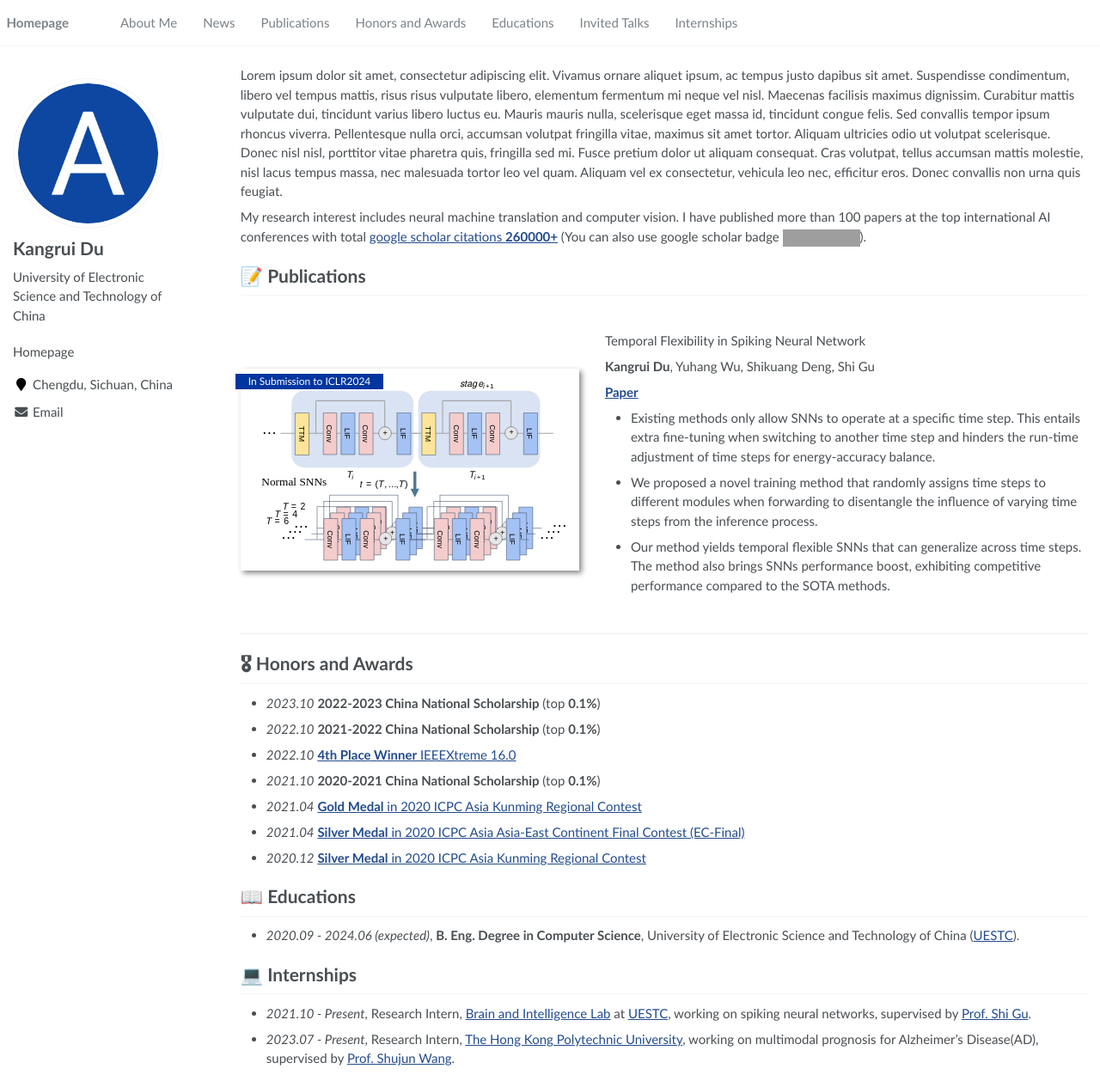
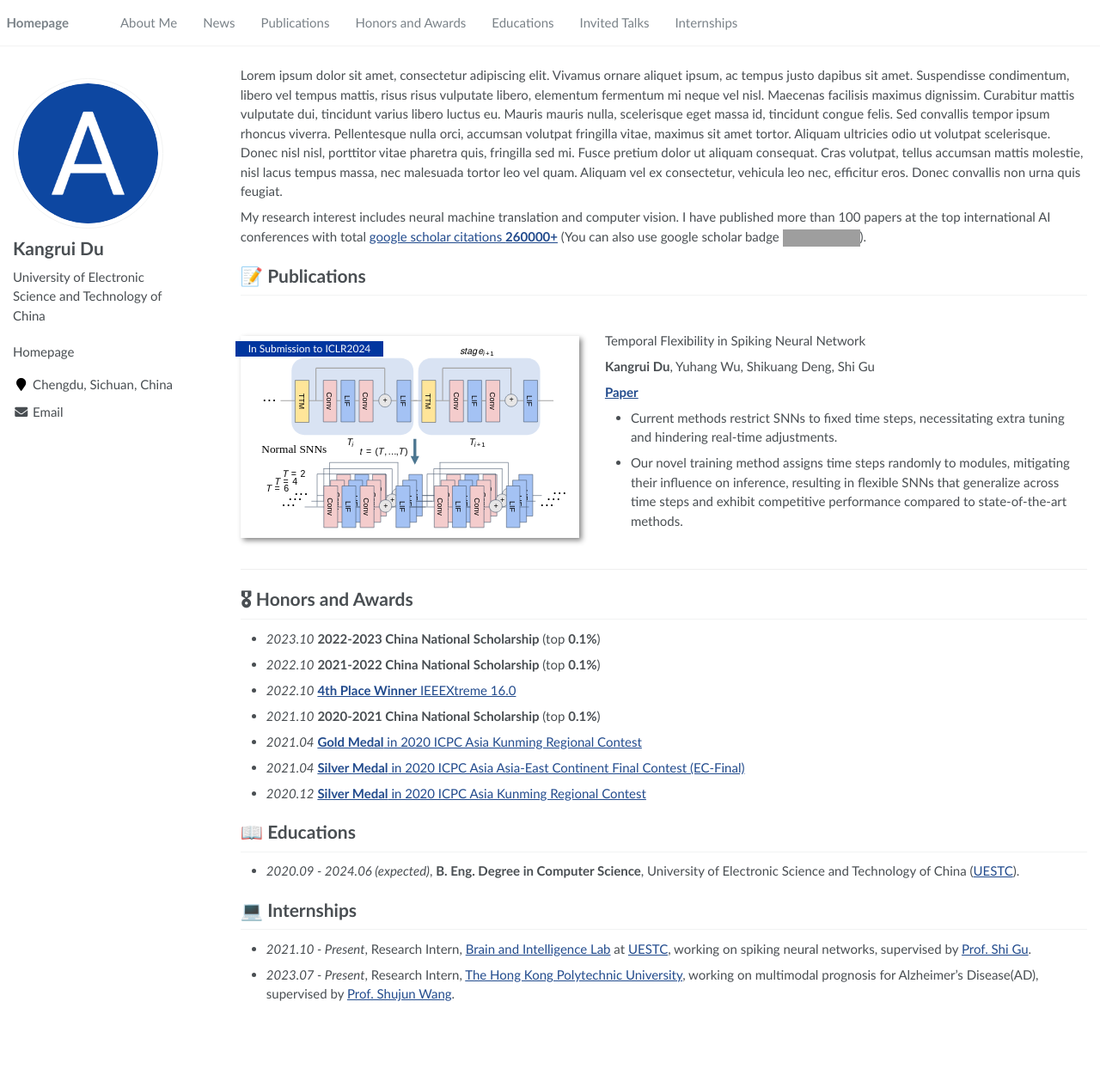
Before and after one commit to Rockdu/Rockdu.github.io, a Jekyll site: the page built from _pages/about.md, in a window 1280 px wide and 1258 px high. Shown: the whole window at 86% size. Built offline with Jekyll 4.4.1, drawn with Linux system fonts in a browser that asks for light colours; grey boxes are pictures that could not be loaded.

Commit message:
edited about.md

```diff
--- a/_pages/about.md
+++ b/_pages/about.md
@@ -37,9 +37,12 @@ Temporal Flexibility in Spiking Neural Network
 **Kangrui Du**, Yuhang Wu, Shikuang Deng, Shi Gu
 
 [**Paper**](https://openreview.net/forum?id=RmQAKu1wCe) <strong><span class='show_paper_citations' data='DhtAFkwAAAAJ:ALROH1vI_8AC'></span></strong>
-- Existing methods only allow SNNs to operate at a specific time step. This entails extra fine-tuning when switching to another time step and hinders the run-time adjustment of time steps for energy-accuracy balance.
+- Current methods restrict SNNs to fixed time steps, necessitating extra tuning and hindering real-time adjustments.
+- Our novel training method assigns time steps randomly to modules, mitigating their influence on inference, resulting in flexible SNNs that generalize across time steps and exhibit competitive performance compared to state-of-the-art methods.
+
+<!-- - Existing methods only allow SNNs to operate at a specific time step. This entails extra fine-tuning when switching to another time step and hinders the run-time adjustment of time steps for energy-accuracy balance.
 - We proposed a novel training method that randomly assigns time steps to different modules when forwarding to disentangle the influence of varying time steps from the inference process.
-- Our method yields temporal flexible SNNs that can generalize across time steps. The method also brings SNNs performance boost, exhibiting competitive performance compared to the SOTA methods.
+- Our method yields temporal flexible SNNs that can generalize across time steps. The method also brings SNNs performance boost, exhibiting competitive performance compared to the SOTA methods. -->
 </div>
 </div>
 
```
